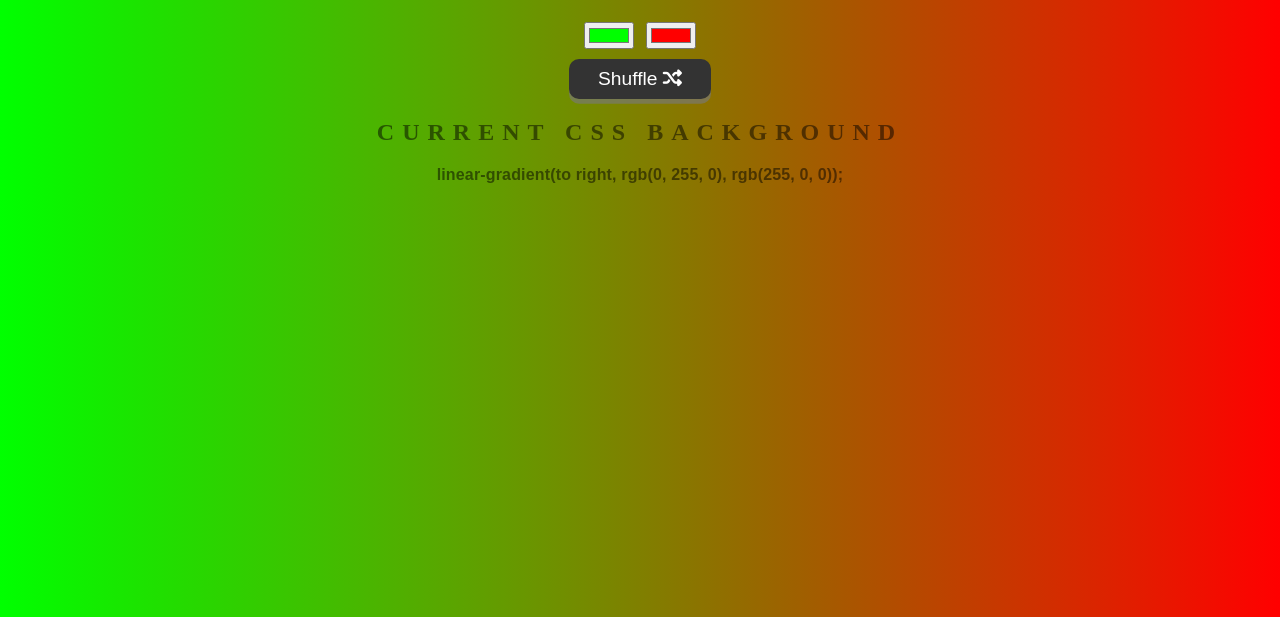
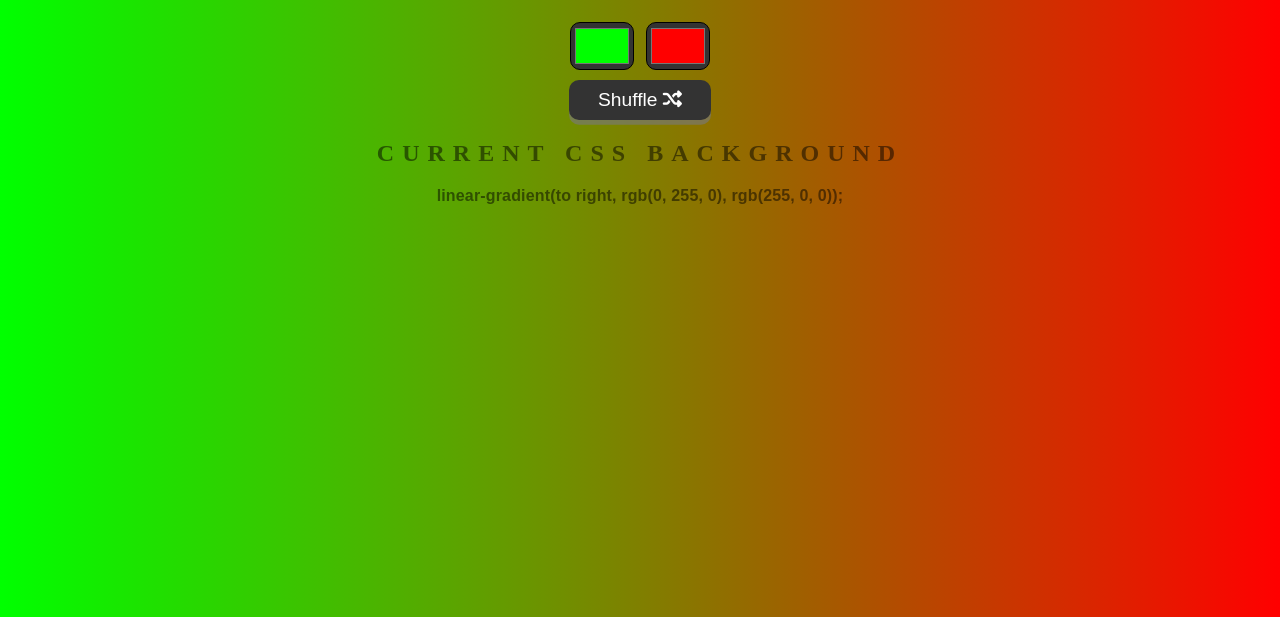
Before and after one commit to masonthedev/background-color-generator, a plain HTML site: page index.html in a window 1280 px wide. Shown: the part 183-800 px from the top of the page. Drawn offline with Linux system fonts and the light colour scheme.

Commit message:
Add files via upload

```diff
--- a/style.css
+++ b/style.css
@@ -30,6 +30,20 @@ h3 {
 	text-align: center;
 	text-transform: none;
 	letter-spacing: 0.01em;
+}
+
+.color1,
+.color2{
+	-webkit-appearance: none;
+	-moz-appearance: none;
+	appearance: none;
+	width: 4rem;
+	height: 3rem;
+	border-radius: 10px;
+	cursor: pointer;
+	color: #fff;
+	background: #333;
+	outline: none;
 }
 
 .container {
```
